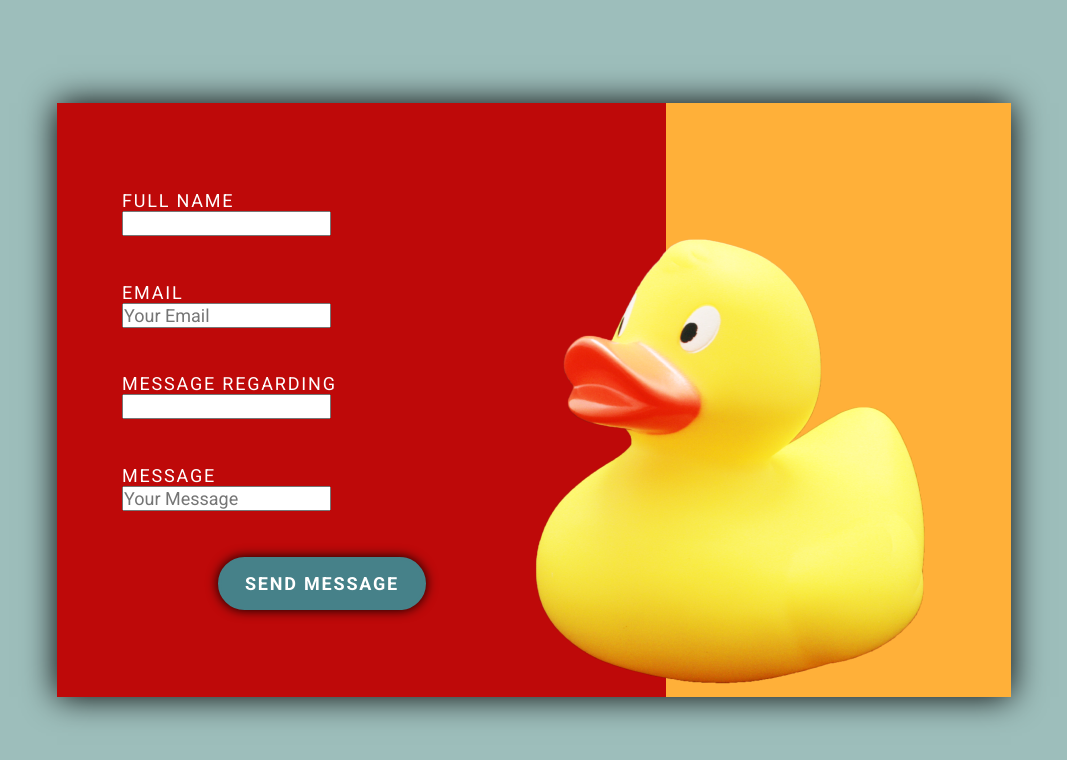
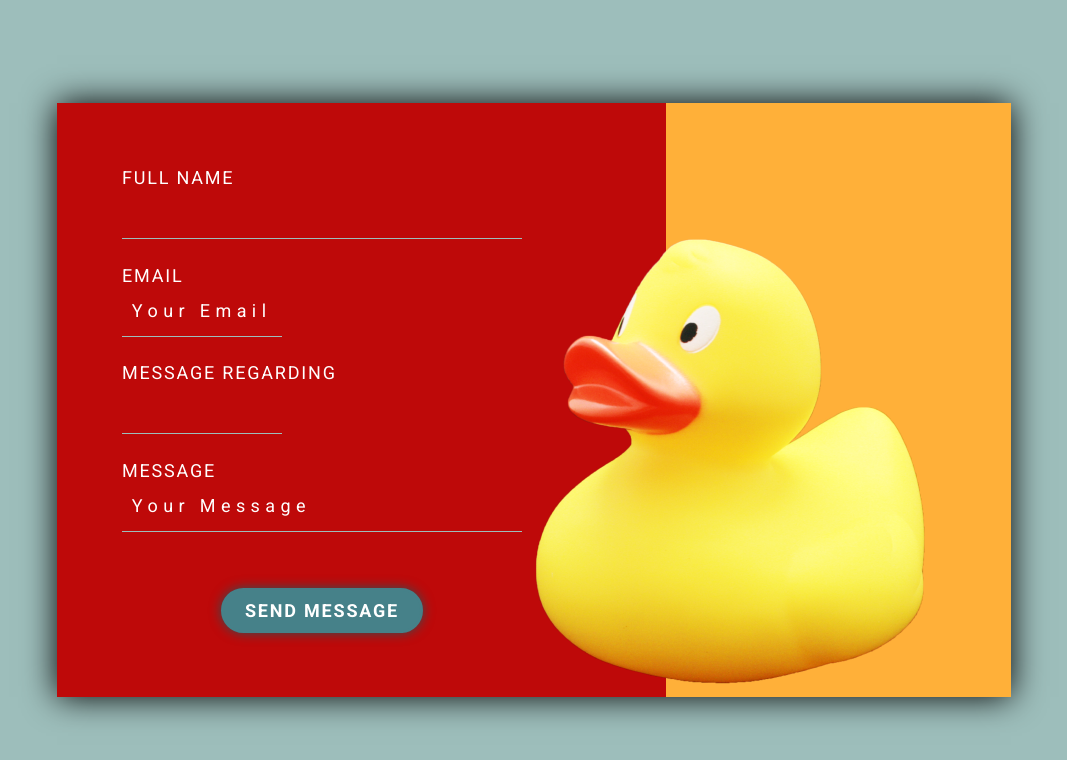
Before and after one commit to Remedeae/assignment-7, a plain HTML site: page index.html in a window 1280 px wide. Shown: the whole page, without its empty margins (106-1173 px from the left). Drawn offline with Linux system fonts and the light colour scheme.

Commit message:
styles for input boxes+rearranging flexbox+assigning element sizes

```diff
--- a/index.html
+++ b/index.html
@@ -13,30 +13,32 @@
 <body>
     <div class="card">
         <div>
-            <section class="form">
+            <section>
+                <div class="form">
                     <div>
                         <p>FULL NAME</p>
                         <form action="">
-                        <input class="long" type="text">
+                            <input type="text">
                         </form>
                     </div>
                     <div>
                         <p>EMAIL</p>
                         <form action="">
-                        <input class="short" type="email" placeholder="Your Email">
+                            <input class="box_short" type="email" placeholder=" Your Email">
                         </form>
                     </div>
                     <div>
                         <p>MESSAGE REGARDING</p>
                         <form action="">
-                        <input class="short" type="text">
+                            <input class="box_short" type="text">
                         </form>
                     </div>
                     <div>
                         <p>MESSAGE</p>
                         <form action="">
-                        <input class="long" type="text" placeholder="Your Message">
+                            <input type="text" placeholder=" Your Message">
                         </form>
+                    </div>
                 </div>
                 <button>SEND MESSAGE</button>
             </section>
--- a/styles/styles.css
+++ b/styles/styles.css
@@ -1,3 +1,11 @@
+* {
+    color: #FFFFFF;
+    font-size: 18px;
+    font-family: "Roboto", sans-serif;
+    font-weight: 400;
+    font-style: normal;
+    letter-spacing: 0.1em;
+}
 body {
     display: flex;
     justify-content: center;
@@ -5,13 +13,9 @@ body {
     width: 100vw;
     height: 100vh;
     background-color: #9DBEBB;
-    color: #FFFFFF;
-    font-size: 18px;
-    font-family: "Roboto", sans-serif;
-    font-weight: 400;
-    font-style: normal;
-    letter-spacing: 0.1em;
 }
+
+
 .card {
     position: relative;
     max-width: 954px;
@@ -26,33 +30,57 @@ body {
     align-items: center;
 }
 
-p {
-
-}
-.form {
+section {
     display: flex;
-    flex-flow: column wrap;
-    justify-content: space-around;
-    align-items: start;
+    flex-direction: column;
+    justify-content: space-between;
+    align-items: center;
     z-index: 2;
     max-width: 400px;
     width: 100%;
     min-height: 466px;
     margin-left: 65px;
 }
+.form {
+    display: flex;
+    flex-flow: column wrap;
+    justify-content: space-between;
+    align-items: start;
+    max-width: 400px;
+    width: 100%;
+    min-height: 365px;
+
+}
+.form > div {
+    max-width: 400px;
+    width: 100%;
+    min-height: 72px;
+}
+input {
+    width: 100%;
+    min-height: 51px;
+    background-color: transparent;
+    border-style: none none solid none;
+    border-color: #9DBEBB;
+    border-width: 1px;
+}
+::placeholder {
+    color: #FFFFFF;
+    letter-spacing: 0.3em;
+  }
+.box_short {
+    max-width: 160px;
+}
 button {
     align-self: center;
-    padding: 13px 24px;
-    font-size: 18px;
+    width: 202px;
+    height: 45px;
     font-weight: 700;
-    color: #FFFFFF;
-    font-family: "Roboto", sans-serif;
-    letter-spacing: 0.1em;
     text-align: center;
     background-color: #468189;
     border-radius: 30px;
     border: solid #468189;
-    box-shadow: 0px 0px 12px #000000;
+    box-shadow: 0px 0px 12px #2c5257;
 }
 button:hover {
     background-color: #5cafba;
```
Lines whose indentation alone changed are shown as unchanged.
